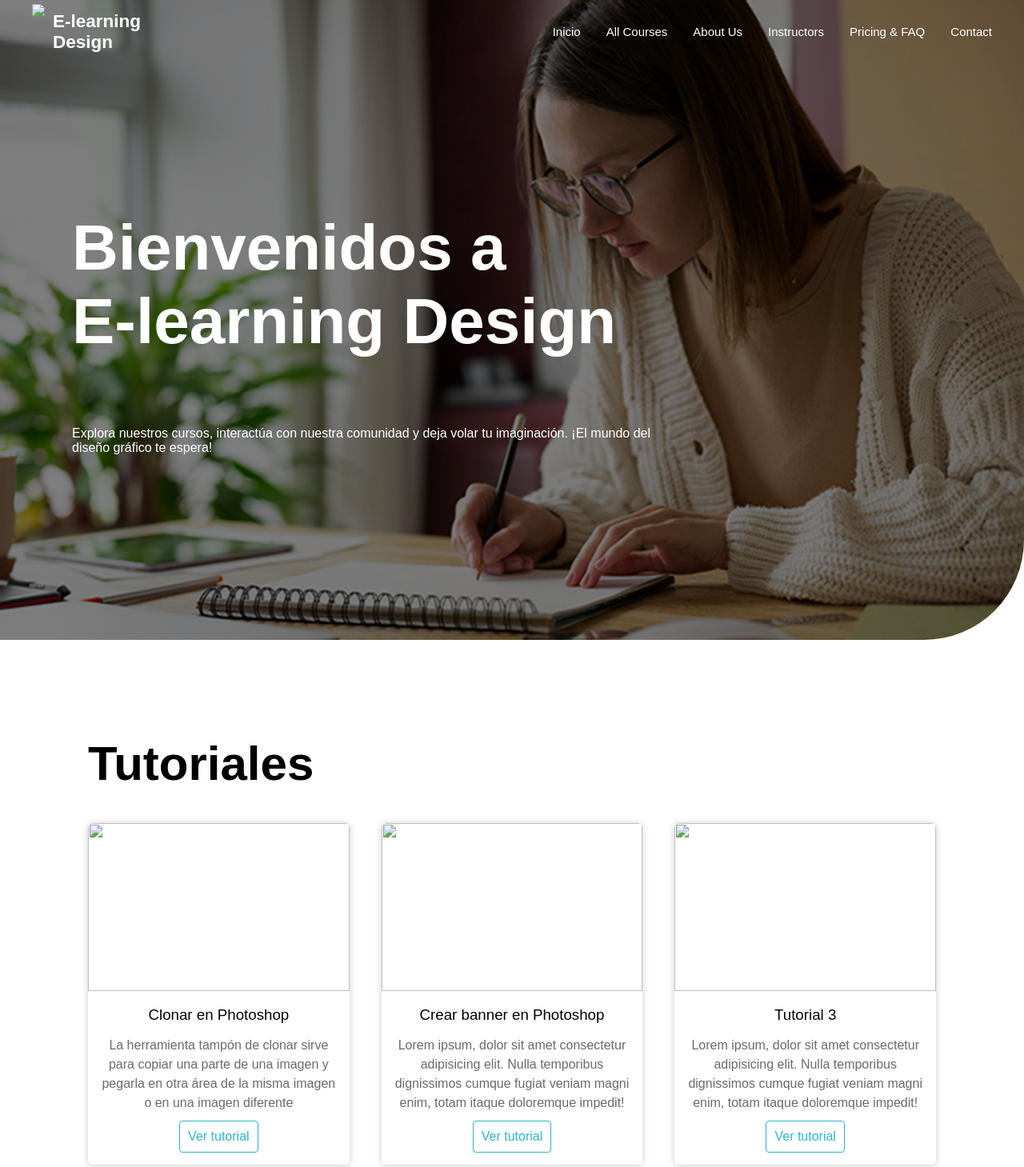
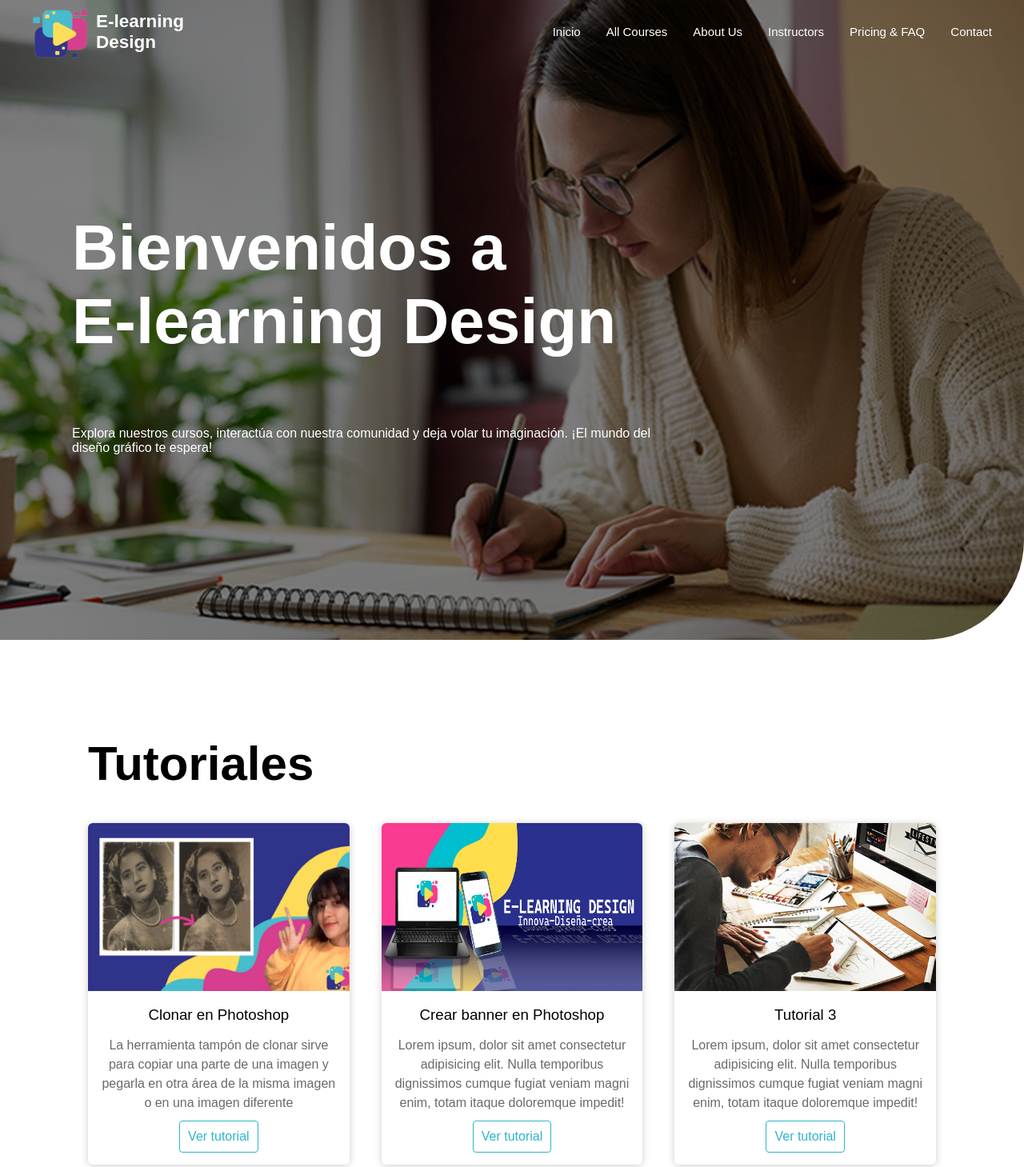
Before and after one commit to Edinson405/Prueba.github.io, a plain HTML site: page index.html in a window 1280 px wide. Shown: the top 1459 px of the page at 80% size. Drawn offline with Linux system fonts and the light colour scheme; files whose address does not match are found by name.

Commit message:
index.html

```diff
--- a/index.html
+++ b/index.html
@@ -16,7 +16,7 @@
         <div class="navbar">
             <div class="contenedor-logo">
                 <a href="#" class="logo">
-                    <img src="img/logo.png" style="height: 70px;">
+                    <img src="logo.png" style="height: 70px;">
                     <h2>E-learning
                         <br>
                         Design
@@ -75,7 +75,7 @@
 
                     <div class="card">
                         <figure>
-                            <img src="img/img1.jpeg">
+                            <img src="img1.jpeg">
                         </figure>
                         <div class="contenido">
                             <h3>Clonar en Photoshop</h3>
@@ -87,7 +87,7 @@
 
                     <div class="card">
                         <figure>
-                            <img src="img/img2.jpeg">
+                            <img src="img2.jpeg">
                         </figure>
                         <div class="contenido">
                             <h3>Crear banner en Photoshop</h3>
@@ -100,7 +100,7 @@
 
                     <div class="card">
                         <figure>
-                            <img src="img/disenografico3.jpg">
+                            <img src="disenografico3.jpg">
                         </figure>
                         <div class="contenido">
                             <h3>Tutorial 3</h3>
@@ -143,7 +143,7 @@
             <div class="box">
                 <figure>
                     <a href="#" class="logo2">
-                        <img src="img/logo.png" style="height: 70px;">
+                        <img src="logo.png" style="height: 70px;">
                         <h2>E-learning
                             <br>
                             Design
```
